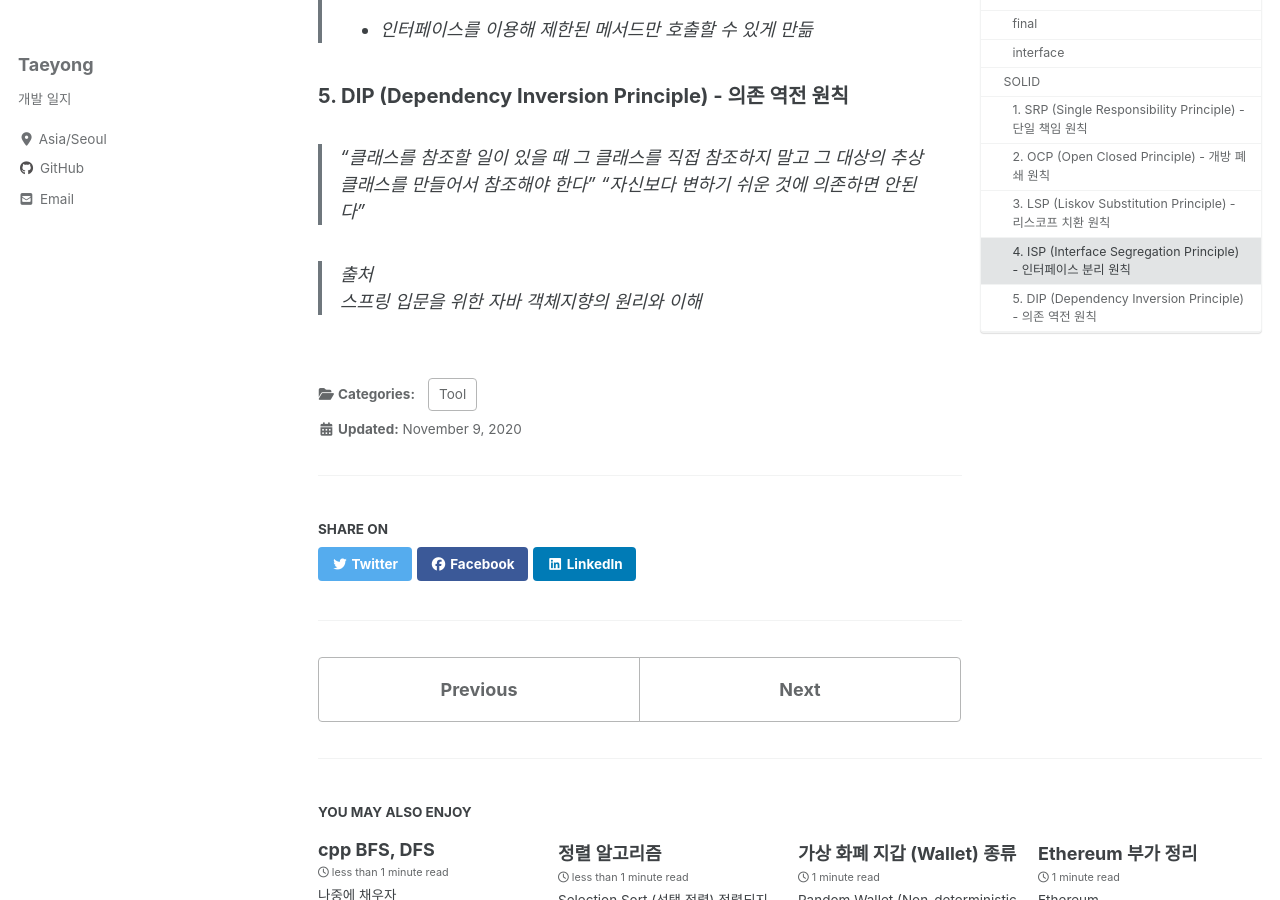
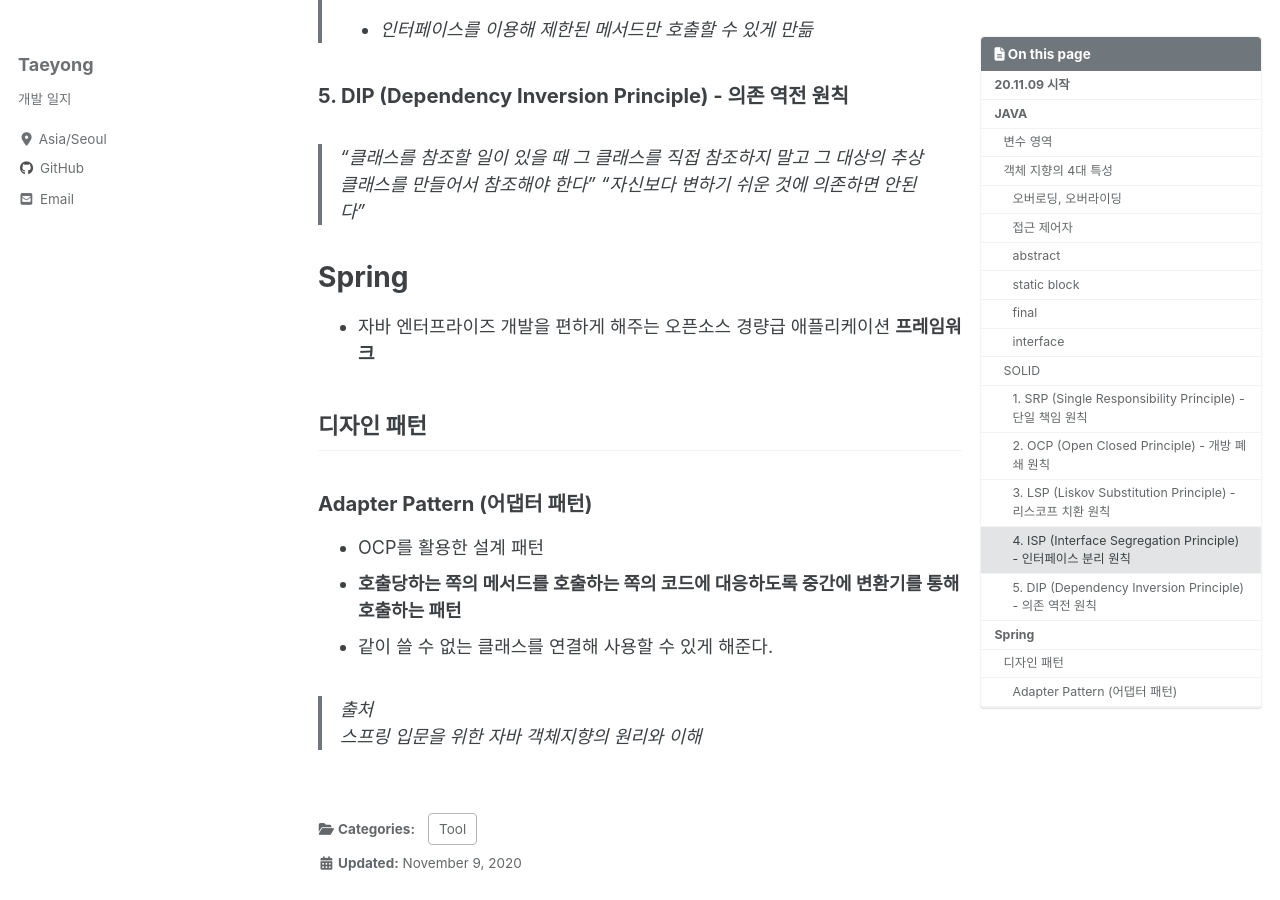
Before and after one commit to TaeYongHwang/TaeYongHwang.github.io, a Jekyll site: the page built from _posts/tool_related/2020-11-09-spring.md, in a window 1280 px wide and 900 px high, scrolled down 3542 px. Built offline with Jekyll 4.4.1, drawn with Linux system fonts in a browser that asks for light colours; cached includes are drawn as plain includes; nearby versions of some CDN libraries.

Commit message:
adapter pattern

```diff
--- a/_posts/tool_related/2020-11-09-spring.md
+++ b/_posts/tool_related/2020-11-09-spring.md
@@ -109,5 +109,22 @@ interface Math {
 > "자신보다 변하기 쉬운 것에 의존하면 안된다"
 
 
+
+# Spring
+- 자바 엔터프라이즈 개발을 편하게 해주는 오픈소스 경량급 애플리케이션 __프레임워크__
+
+## 디자인 패턴
+
+### Adapter Pattern (어댑터 패턴)
+- OCP를 활용한 설계 패턴
+- __호출당하는 쪽의 메서드를 호출하는 쪽의 코드에 대응하도록 중간에 변환기를 통해 호출하는 패턴__
+- 같이 쓸 수 없는 클래스를 연결해 사용할 수 있게 해준다.
+
+
+
+
+
+
+
 > 출처
 > 스프링 입문을 위한 자바 객체지향의 원리와 이해
```
